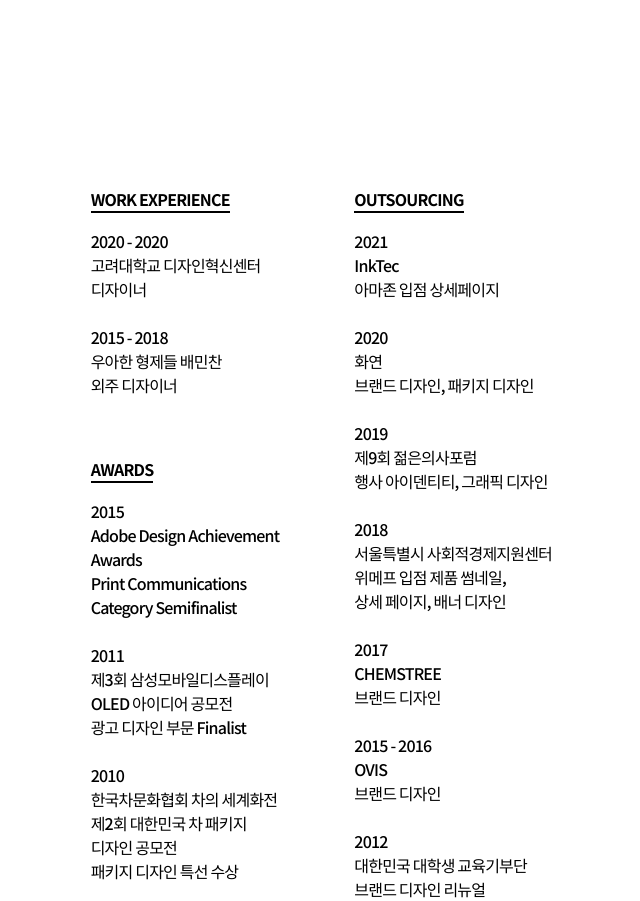
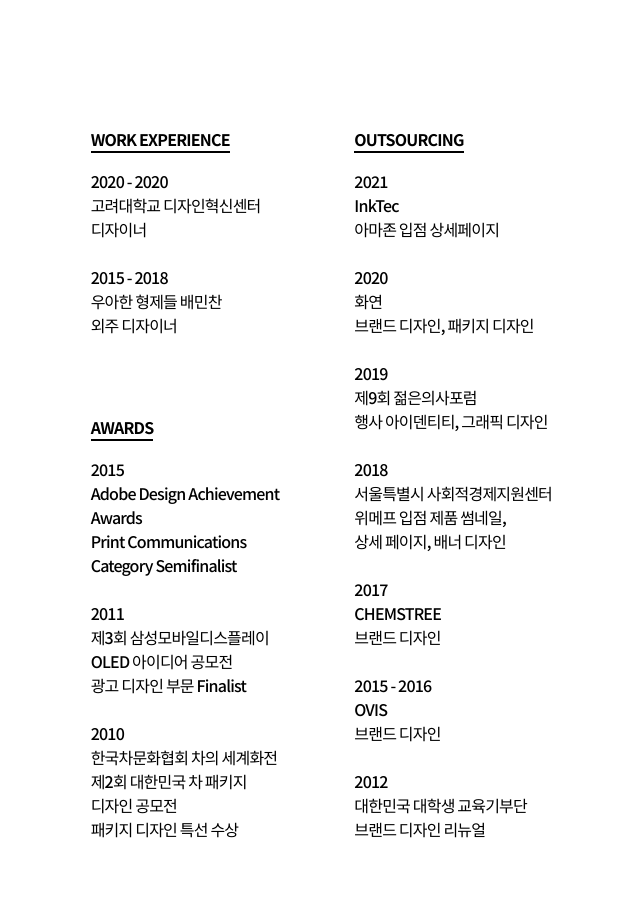
Before and after one commit to FutureSeller/solasido.kr, a Next.js app: page / in a window 1280 px wide. Shown: the part 2140-3041 px from the top of the page, without its empty margins (578-1218 px from the left). After the commit the page ends 2981 px from the top, so only its background shows below. Built offline with nearby package versions, Linux system fonts and the light colour scheme.

Commit message:
FP-42 Change styles

```diff
--- a/components/About.module.scss
+++ b/components/About.module.scss
@@ -23,8 +23,8 @@
   }
 
   @include sm {
-    font-size: 10px;
-    line-height: 16px;
+    font-size: 12px;
+    line-height: 18px;
     padding-top: 206px;
   }
 }
@@ -42,6 +42,11 @@
   }
 
   @include sm {
+    font-size: 38px;
+    line-height: 40px;
+  }
+
+  @include xs {
     font-size: 28px;
     line-height: 31px;
   }
@@ -76,6 +81,7 @@
   @include sm {
     font-size: 14px;
     line-height: 12px;
+    border-bottom: 1.5px solid $black;
   }
 }
 
@@ -140,12 +146,12 @@
   padding-top: 148px;
 
   @include md {
-    padding-top: 92px;
+    padding-top: 90px;
   }
 
   @include sm {
     justify-content: flex-start;
-    padding-top: 65px;
+    padding-top: 80px;
   }
 
   li {
@@ -167,7 +173,7 @@
       }
 
       @include sm {
-        padding-top: 12px;
+        padding-top: 12.5px;
       }
     }
   }
@@ -176,11 +182,10 @@
 .About__subtitle {
   display: inline-block;
   font-weight: 700;
-  padding-top: 60px;
   border-bottom: 2px solid $black;
 
   @include sm {
-    padding-top: 15px;
+    border-bottom: 1.5px solid $black;
   }
 }
 
@@ -200,3 +205,9 @@
     padding-right: 10px;
   }
 }
+
+.About__work {
+  display: flex;
+  flex-direction: column;
+  justify-content: space-between;
+}
--- a/components/About.tsx
+++ b/components/About.tsx
@@ -77,7 +77,8 @@ export default function About() {
         }
       </section>
       <section className={styles.About__experiences}>
-        <div className={styles.About__item}>
+        <div className={classNames(styles.About__work, styles.About__item)}>
+          <div>
             <h3 className={styles.About__subtitle}>WORK EXPERIENCE</h3>
             <ol>
               <li>
@@ -91,6 +92,8 @@ export default function About() {
                 외주 디자이너<br />
               </li>
             </ol>
+          </div>
+          <div>
             <h3 className={styles.About__subtitle}>AWARDS</h3>
             <ol>
               <li>
@@ -115,7 +118,8 @@ export default function About() {
               </li>
             </ol>
           </div>
-        <div className={styles.About__item}>
+        </div>
+        <div>
           <h3 className={styles.About__subtitle}>OUTSOURCING</h3>
           <ol>
             <li>
--- a/styles/responsive.scss
+++ b/styles/responsive.scss
@@ -29,7 +29,7 @@
 }
 
 @mixin xs() {
-  @media (max-width: 360px) {
+  @media (max-width: 375px) {
     @content;
   }
 }
```
Lines whose indentation alone changed are shown as unchanged.
